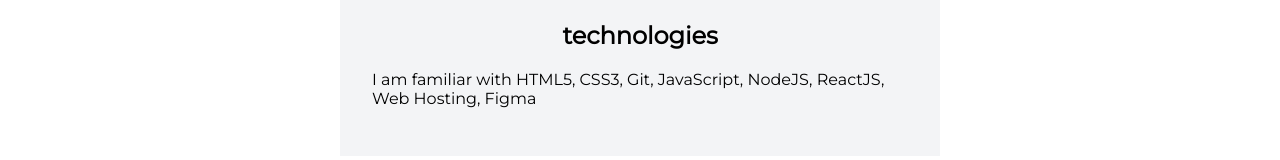
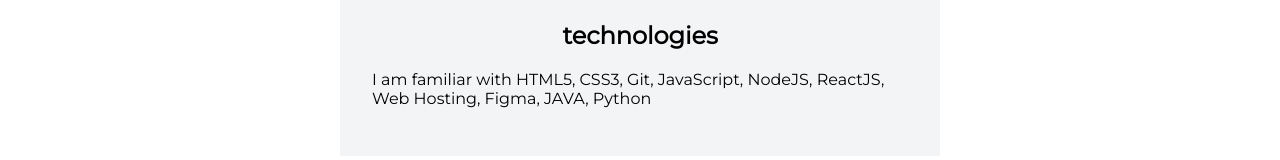
Before and after one commit to manojanasuri16/portfolio, a plain HTML site: page index.html in a window 1280 px wide. Shown: the part 591-751 px from the top of the page. Drawn offline with Linux system fonts and the light colour scheme.

Commit message:
Update index.html

```diff
--- a/index.html
+++ b/index.html
@@ -33,7 +33,7 @@
     <div class="container container-center">
         <section class="section ow">
             <h1>technologies</h1>
-            <p>I am familiar with HTML5, CSS3, Git, JavaScript, NodeJS, ReactJS, Web Hosting, Figma</p>
+            <p>I am familiar with HTML5, CSS3, Git, JavaScript, NodeJS, ReactJS, Web Hosting, Figma, JAVA, Python</p>
         </section>
 
         <section class="section">
```
